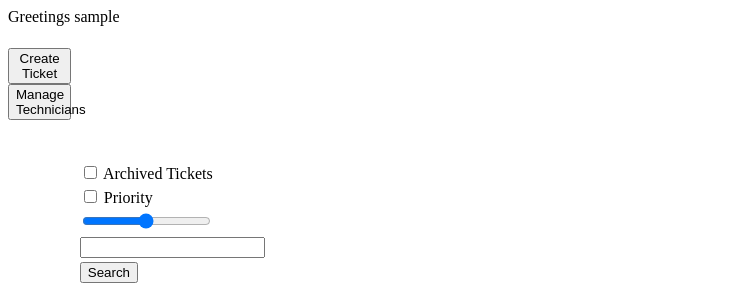
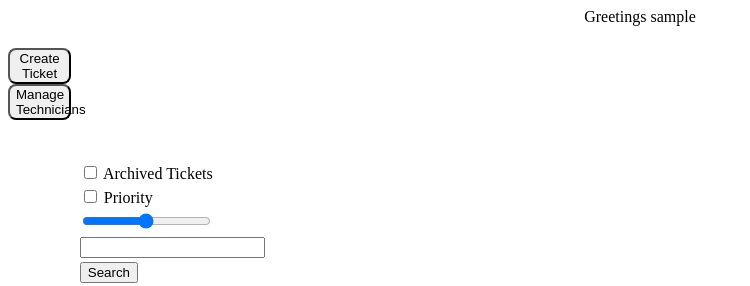
Before and after one commit to capstone-commerce/tickIT, a PHP site: page /home.php in a window 1280 px wide. Shown: the top 286 px of the page, without its empty margins (0-750 px from the left). Run offline with PHP 8.4, Linux system fonts and the light colour scheme; the visitor is signed in with stand-in values (Sample User, id 1); data that the repository does not hold is empty.

Commit message:
Update home.css

```diff
--- a/src/static/css/home.css
+++ b/src/static/css/home.css
@@ -4,12 +4,26 @@ html, body{
 	overflow-x: hidden;
 	overflow-y: hidden;
 }
+/*body{
+	color: white;
+	background-image: linear-gradient(lightseagreen, lightblue);
+	transform: translate(-50%, -50%);
+	/*position: absolute;*/
+	text-align: center;
+	/*top: 25%;
+	left: 50%;
+	padding-top:50%;
+	padding-right: 50%;
+	padding-bottom: 20%;
+	padding-left:110%;*/
+}*/
 table{
 	width: 75vw;
 }
 #home_banner{
 	height: 5%;
 	width: 100%;
+	text-align: center;
 }
 #home_sidebar{
 	float: left;
@@ -18,6 +32,8 @@ table{
 }
 #home_sidebar button{
 	width: 100%;
+	border-radius: 8px;
+	cursor: pointer;
 }
 
 #home_main{
```
